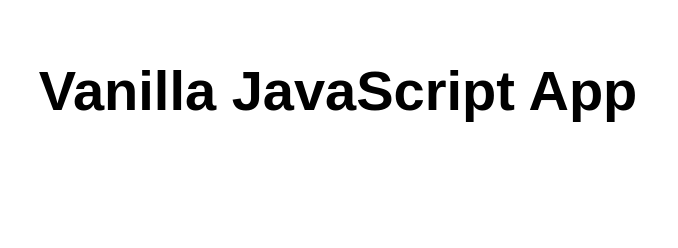
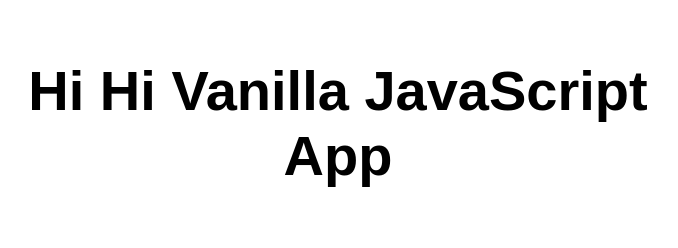
Before and after one commit to maunakea/my-first-static-web-app, a website: page src/index.html in a window 1280 px wide. Shown: the whole page, without its empty margins (302-980 px from the left). Drawn offline with Linux system fonts and the light colour scheme.

Commit message:
changed page

```diff
--- a/src/index.html
+++ b/src/index.html
@@ -10,7 +10,7 @@
 
 <body>
   <main>
-    <h1>Vanilla JavaScript App</h1>
+    <h1>Hi Hi Vanilla JavaScript App</h1>
   </main>
 </body>
 
```
